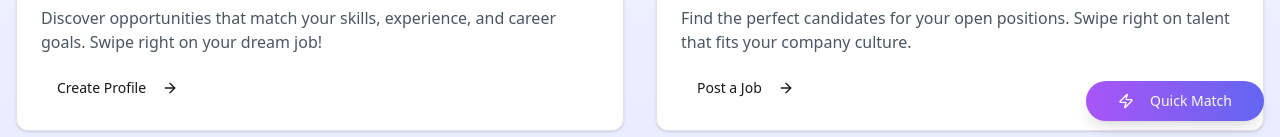
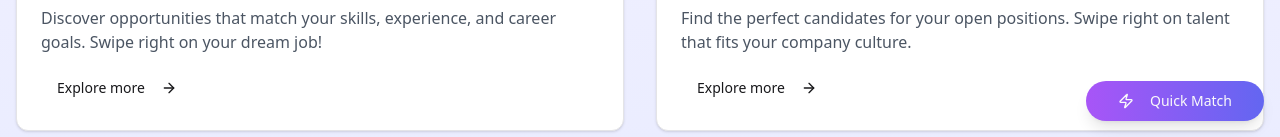
Before and after one commit to VictoriiaShtyreva/techwizards-ThriveConnectApp2024, a React (Vite) app in the folder client/: page / in a window 1280 px wide. Shown: the part 663-800 px from the top of the page. Built offline with nearby package versions, Linux system fonts and the light colour scheme; no server answers.

Commit message:
Update basic UI

```diff
--- a/client/src/pages/CompanyProfilePage.tsx
+++ b/client/src/pages/CompanyProfilePage.tsx
@@ -57,12 +57,12 @@ const CompanyProfilePage = () => {
                 />
                 <AvatarFallback>{company?.name.charAt(0)}</AvatarFallback>
               </Avatar>
-              <div className="ml-28 pt-4">
+              <div className="ml-28 pt-4 py-2">
                 <CardTitle className="text-3xl font-bold">
                   {company?.name}
                 </CardTitle>
                 <CardDescription className="text-xl">
-                  {company?.jobTitle}
+                  Hiring {company?.jobTitle}
                 </CardDescription>
               </div>
             </div>
--- a/client/src/pages/LandingPage.tsx
+++ b/client/src/pages/LandingPage.tsx
@@ -13,7 +13,6 @@ import {
 } from "lucide-react";
 import Marquee from "@/components/ui/marquee";
 import { jwtDecode } from "jwt-decode";
-
 
 const jobTitles = [
   "Software Engineer",
@@ -107,7 +106,7 @@ export default function LandingPage() {
                 </p>
                 <Button variant="link" asChild className="group relative z-10">
                   <Link to="/job-seeker" className="flex items-center">
-                    Create Profile
+                    Explore more
                     <ArrowRight className="ml-2 group-hover:translate-x-1 transition-transform" />
                   </Link>
                 </Button>
@@ -129,7 +128,7 @@ export default function LandingPage() {
                 </p>
                 <Button variant="link" asChild className="group relative z-10">
                   <Link to="/company" className="flex items-center">
-                    Post a Job
+                    Explore more
                     <ArrowRight className="ml-2 group-hover:translate-x-1 transition-transform" />
                   </Link>
                 </Button>
```
